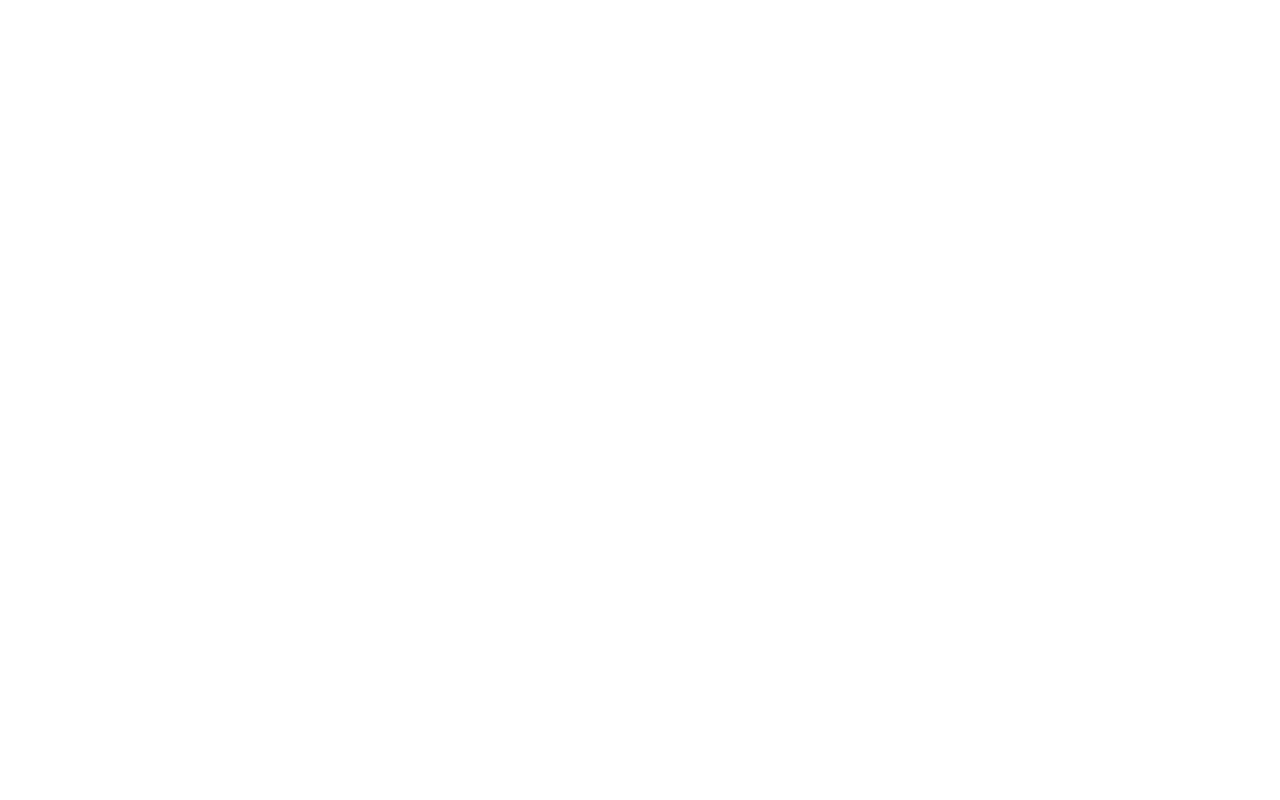
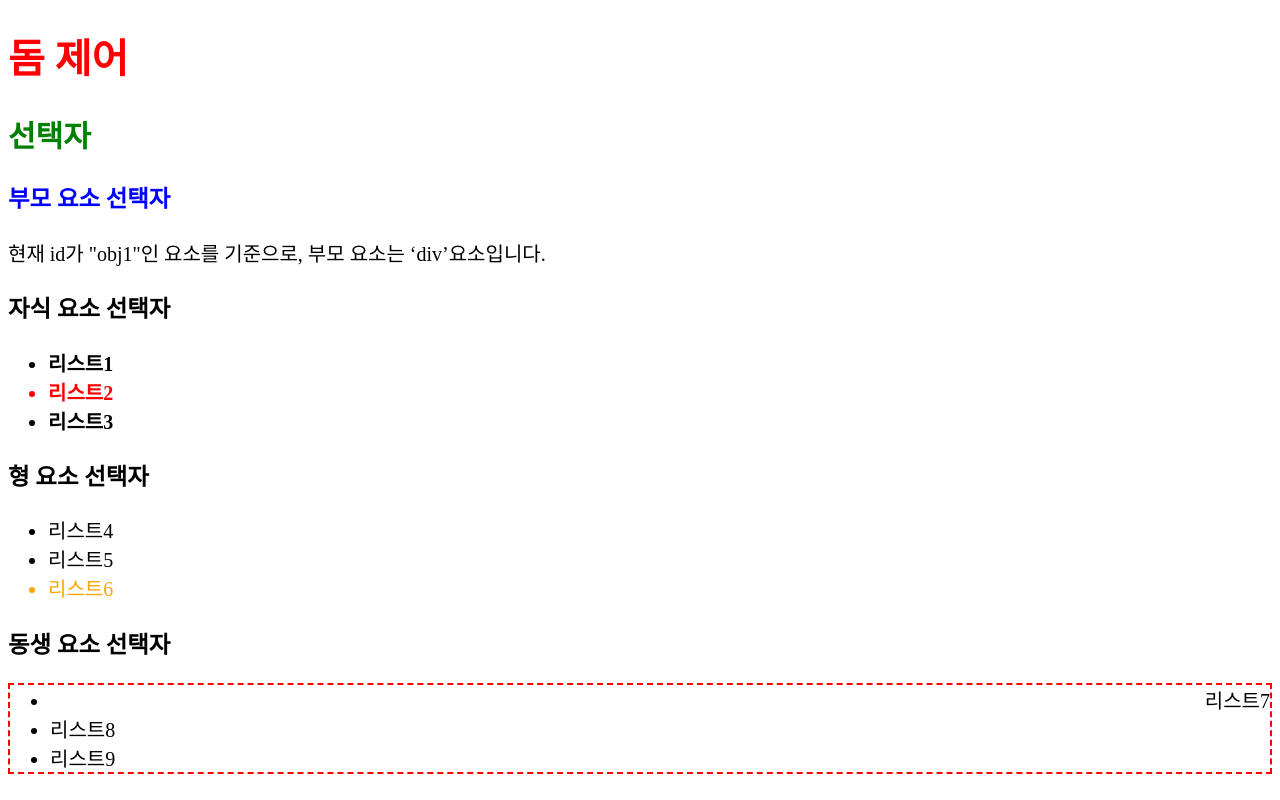
Before and after one commit to whdduq8759/academy_javascript, a plain HTML site: page 2.web-api/2.DOM제어 및 조작/4-2. quiz1.html in a window 1280 px wide. Drawn offline with Linux system fonts and the light colour scheme.

Commit message:
Update 4-2. quiz1.html

```diff
--- a/2.web-api/2.DOM제어 및 조작/4-2. quiz1.html
+++ b/2.web-api/2.DOM제어 및 조작/4-2. quiz1.html
@@ -1,12 +1,104 @@
 <!DOCTYPE html>
-<html lang="en">
+<html lang="ko">
+
 <head>
     <meta charset="UTF-8">
-    <meta http-equiv="X-UA-Compatible" content="IE=edge">
     <meta name="viewport" content="width=device-width, initial-scale=1.0">
     <title>Document</title>
 </head>
+
 <body>
+    <div id="wrap">
+        <h1>돔 제어</h1>
+        <h2 id="firstTitle">선택자</h2>
+        <h3 class="nextTitle">부모 요소 선택자</h3>
+        <div>
+            <p class="obj1">현재 id가 "obj1"인 요소를 기준으로, 부모 요소는 ‘div’요소입니다.</p>
+        </div>
+        <h3>자식 요소 선택자</h3>
+        <ul class="obj3">
+            <li>리스트1</li>
+            <li class="theObj1">리스트2</li>
+            <li>리스트3</li>
+        </ul>
+        <h3>형 요소 선택자</h3>
+        <ul>
+            <li>리스트4</li>
+            <li class="obj4">리스트5</li>
+            <li>리스트6</li>
+        </ul>
+        <h3>동생 요소 선택자</h3>
+        <ul>
+            <li>리스트7</li>
+            <li class="obj5">리스트8</li>
+            <li>리스트9</li>
+        </ul>
 
+    </div>
+
+    <script>
+        //1. 전체 요소의 font-size를 20px로 지정하세요.
+        const $totalElements = document.querySelector('#wrap');
+        console.log($totalElements);
+        $totalElements.style.fontSize = '20px';
+        //2. h1요소의 폰트 색상을 red로 지정하세요.
+        const $h1Elements = document.querySelector('h1');
+        console.log($h1Elements);
+        $h1Elements.style.color = 'red';
+
+        //3. id가 firstTitle인 요소의 폰트 색상을 green으로 지정하세요.
+        const $firstElements = document.querySelector('#firstTitle');
+        console.log($firstElements);
+        $firstElements.style.color = 'green';
+        //4. 클래스가 nextTitle인 요소의 폰트 색상을 blue로 지정하세요.
+        const $nextElements = document.querySelector('.nextTitle');
+        console.log($nextElements);
+        $nextElements.style.color = 'blue';
+        //5. 클래스 obj3의 자식요소 li요소 모두의 font-weight를 bold로 지정하세요.
+        const $obj3Elements = document.querySelector('.obj3');
+        const $obj3Children = $obj3Elements.children;
+        console.log($obj3Children);
+        for (let t of [...$obj3Children]) {
+            t.style.fontWeight = 'bold';
+        }
+        //6. 클래스 obj3의 요소 노드를 취득한 후 해당 요소 노드를 통해
+        //   클래스 theObj1을 취득한 뒤 폰트색상을 red로 지정하세요.
+       /* const $ture = $obj3Elements.hasChildNodes();
+        const $secondLi = [...$obj3Children];
+        console.log($secondLi);
+        for (let i = 0; i < $secondLi.length; i++) {
+            if ($ture) {
+                $secondLi[1].style.color = 'red';
+            }
+        } */
+        console.log($obj3Children);
+        const $reals = [...$obj3Children];
+        console.log($reals);
+        for(var a = 0; a < $reals.length; a++) {
+         if(a === 1) {
+             $reals[1].style.color = 'red';
+         }
+        }
+
+        //7. 클래스 obj5의 요소 노드를 취득한 뒤 부모 요소 노드에
+        //   접근하여 border를 2px dashed #f00 으로 지정하세요.
+        const $obj5Elements = document.querySelector('.obj5');
+        const $obj5Parent = $obj5Elements.parentNode;
+        console.log($obj5Parent);
+        $obj5Parent.style.border = '2px dashed #f00';
+        //8. 클래스 obj4의 요소 노드를 취득한 뒤 다음 형제 노드에
+        //   접근하여 폰트 색상을 orange로 지정하세요.
+        const $obj4Elements = document.querySelector('.obj4');
+        console.log($obj4Elements);
+        const $obj4Next = $obj4Elements.nextElementSibling;
+        console.log($obj4Next);
+        $obj4Next.style.color = 'orange';
+        //9. 클래스 obj5의 요소 노드를 취득한 뒤 이전 형제 노드에
+        //   접근하여 text-align을 right로 지정하세요.
+        const $obj5Previous = $obj5Elements.previousElementSibling;
+        console.log($obj5Previous);
+        $obj5Previous.style.textAlign = 'right';
+    </script>
 </body>
+
 </html>
```
